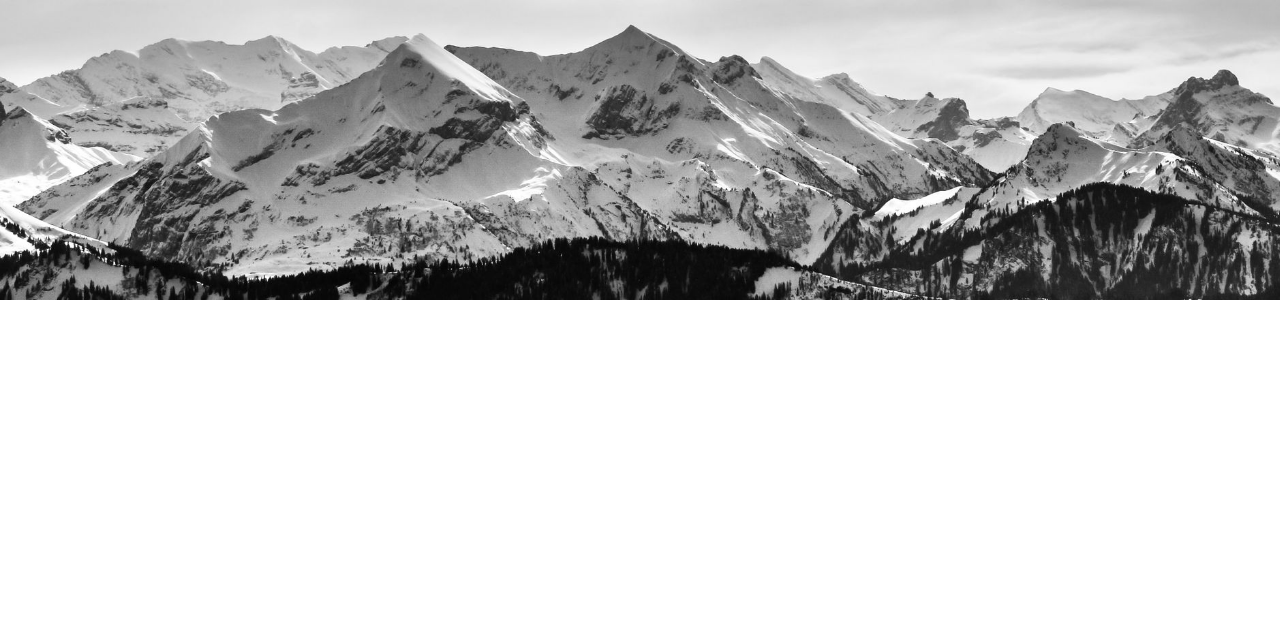
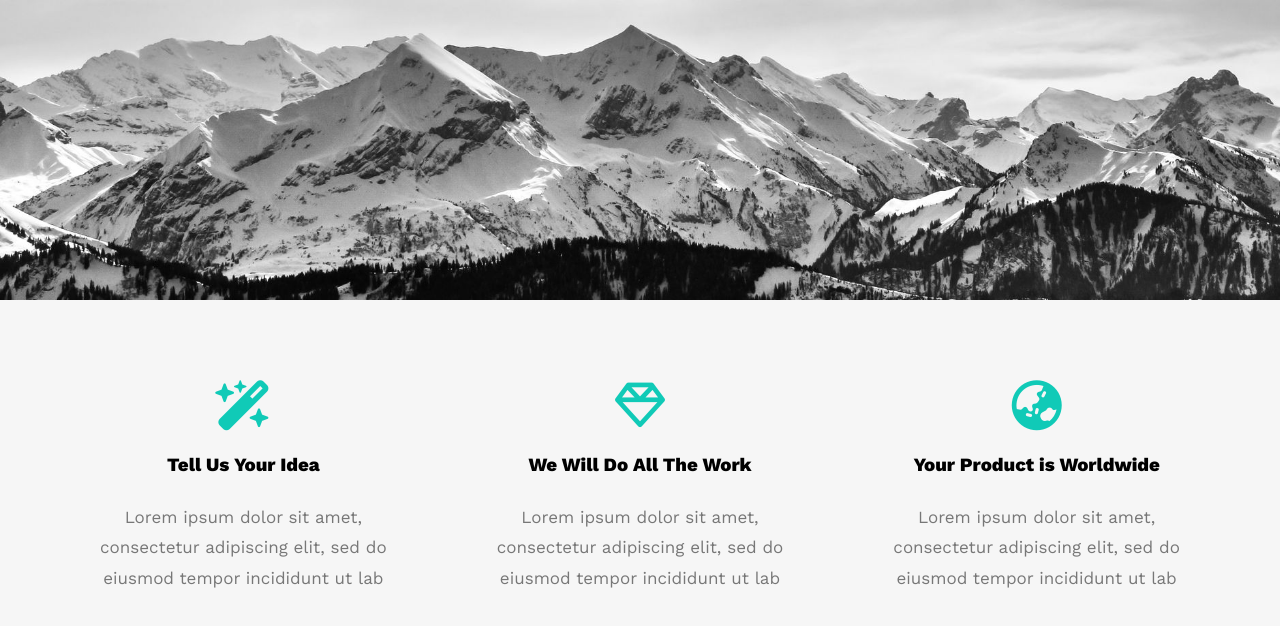
Before and after one commit to Basmaashoura/Leon-Template1, a plain HTML site: page index.html in a window 1280 px wide. Shown: the part 500-1126 px from the top of the page. Before the commit the page ends 800 px from the top, so only its background shows below. Drawn offline with nearby package versions, Linux system fonts and the light colour scheme.

Commit message:
Create Features Section

```diff
--- a/css/leon.css
+++ b/css/leon.css
@@ -193,3 +193,39 @@ body {
 }
 
 /* End landing section */
+
+/* Start features */
+.features {
+    padding: var(--section-padding) 0px;
+    background-color: #f6f6f6;
+}
+
+.features .container {
+    display: grid;
+    grid-template-columns: repeat(auto-fit, minmax(300px, 1fr));
+    gap: 20px;
+}
+
+.features .feat {
+    padding: 20px;
+    text-align: center;
+}
+
+.features .feat i {
+    color: var(--main-color);
+    font-size: 50px;
+}
+
+.features .feat h3 {
+    font-weight: 800;
+    margin: 25px 0;
+}
+
+.features .feat p {
+    line-height: 1.8;
+    color: #777;
+    font-size: 17px;
+    margin: 0;
+}
+
+/* End features */
--- a/index.html
+++ b/index.html
@@ -49,6 +49,28 @@
         </div>
     </div>
     <!-- End landing section -->
+
+    <!-- Start features -->
+    <div class="features">
+        <div class="container">
+            <div class="feat">
+                <i class="fa-solid fa-wand-magic-sparkles"></i>
+                <h3>Tell Us Your Idea</h3>
+                <p>Lorem ipsum dolor sit amet, consectetur adipiscing elit, sed do eiusmod tempor incididunt ut lab</p>
+            </div>
+            <div class="feat">
+                <i class="fa-regular fa-gem"></i>
+                <h3>We Will Do All The Work</h3>
+                <p>Lorem ipsum dolor sit amet, consectetur adipiscing elit, sed do eiusmod tempor incididunt ut lab</p>
+            </div>
+            <div class="feat">
+                <i class="fa-solid fa-earth-asia"></i>
+                <h3>Your Product is Worldwide</h3>
+                <p>Lorem ipsum dolor sit amet, consectetur adipiscing elit, sed do eiusmod tempor incididunt ut lab</p>
+            </div>
+        </div>
+    </div>
+    <!-- End features -->
 </body>
 
 </html>
```
